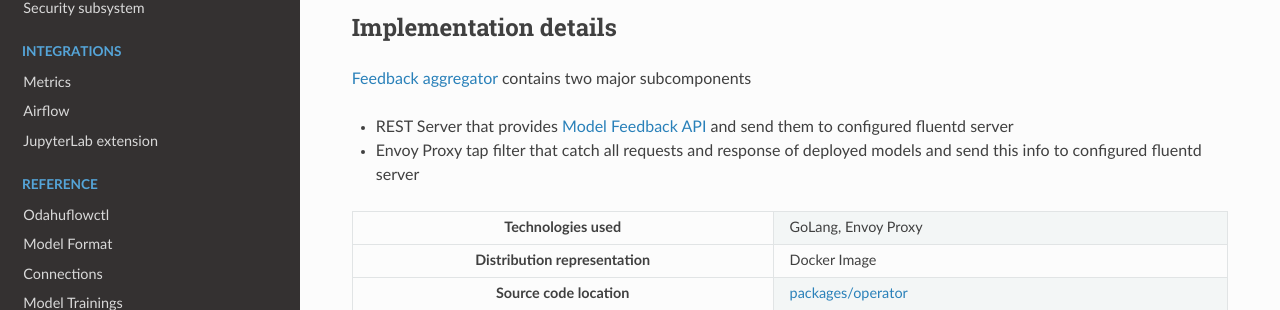
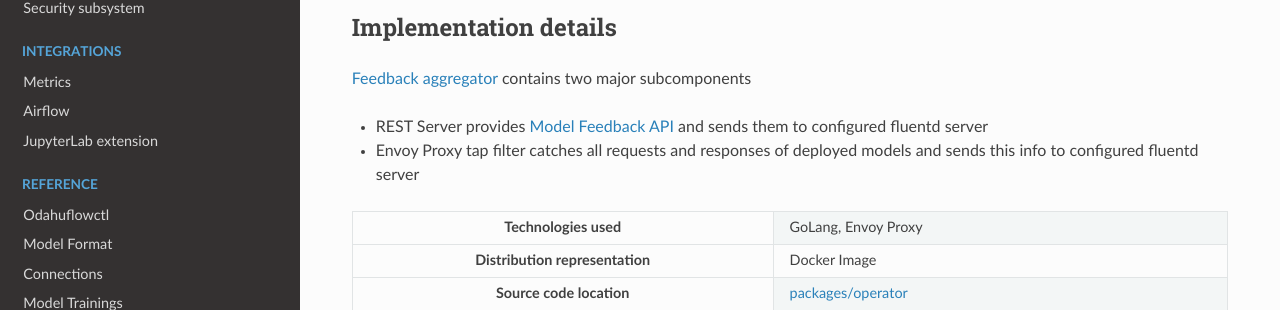
Before and after one commit to odahu/odahu-docs, a Sphinx documentation site: the page built from source/comp_feedback.rst, in a window 1280 px wide and 1231 px high. Shown: the part 599-909 px from the top of the window. Built offline with Sphinx 7.4.7 and the Read the Docs theme 2.0.0, drawn with Linux system fonts in a browser that asks for light colours; formulas are drawn with MathJax 3.

Commit message:
Update source/comp_feedback.rst
Co-authored-by: Bohdan Pylypenko <49116723+BPylypenko@users.noreply.github.com>

```diff
--- a/source/comp_feedback.rst
+++ b/source/comp_feedback.rst
@@ -29,8 +29,8 @@ Implementation details
 
 :term:`Feedback aggregator` contains two major subcomponents
 
-- REST Server that provides :term:`Model Feedback API` and send them to configured fluentd server
-- Envoy Proxy tap filter that catch all requests and response of deployed models and send this info
+- REST Server provides :term:`Model Feedback API` and sends them to configured fluentd server
+- Envoy Proxy tap filter catches all requests and responses of deployed models and sends this info
   to configured fluentd server
 
 .. csv-table::
```
